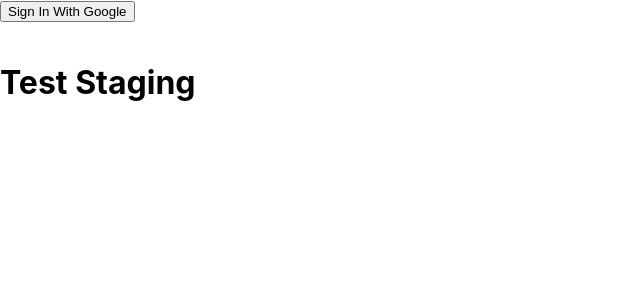
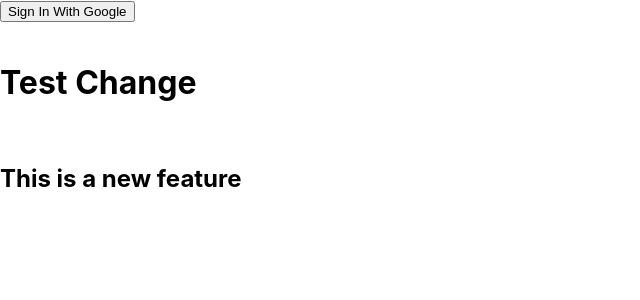
Before and after one commit to Jkroeger123/554FinalProject, a Next.js app: page / in a window 1280 px wide. Shown: the top 300 px of the page, without its empty margins (0-640 px from the left). Built offline with nearby package versions, Linux system fonts and the light colour scheme.

Commit message:
Test of feature branch

```diff
--- a/pages/index.js
+++ b/pages/index.js
@@ -27,8 +27,9 @@ export default function Home() {
 
       <br />
       <br />
-      <h1>Test Staging</h1>
+      <h1>Test Change</h1>
       <br />
+      <h2>This is a new feature</h2>
 
     </div>
   )
```
